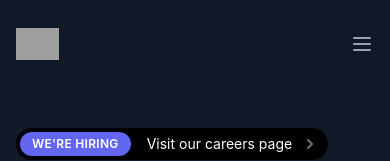
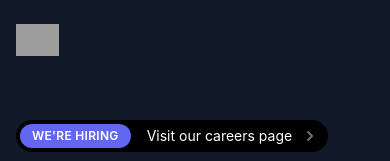
Before and after one commit to david69-js/attribe, a Next.js app: page / in a window 390 px wide. Shown: the top 161 px of the page. Built offline with nearby package versions, Linux system fonts and the light colour scheme; grey boxes are pictures that could not be loaded.

Commit message:
[DELETE] Hamburger menu

```diff
--- a/components/Header/Header.js
+++ b/components/Header/Header.js
@@ -37,12 +37,12 @@ export default function Header() {
                     alt=""
                   />
                 </a>
-                <div className="-mr-2 flex items-center md:hidden">
+                {/* <div className="-mr-2 flex items-center md:hidden">
                   <Popover.Button className="bg-gray-900 rounded-md p-2 inline-flex items-center justify-center text-gray-400 hover:bg-gray-800 focus:outline-none focus:ring-2 focus-ring-inset focus:ring-white">
                     <span className="sr-only">Open main menu</span>
                     <MenuIcon className="h-6 w-6" aria-hidden="true" />
                   </Popover.Button>
-                </div>
+                </div> */}
               </div>
             </div>
           </nav>
```
